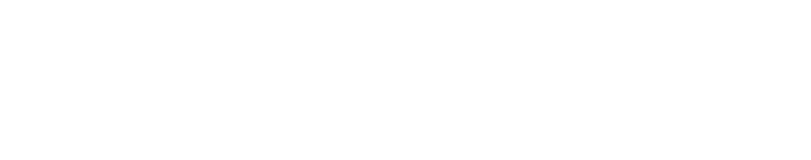
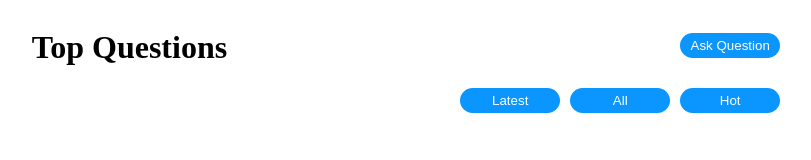
Before and after one commit to KeertiPawar8/Programmers-Hub, a plain HTML site: page ask_page/ask.html in a window 1280 px wide. Shown: the whole page, without its empty margins (229-1040 px from the left). Drawn offline with Linux system fonts and the light colour scheme.

Commit message:
all questions page

```diff
--- a/ask_page/ask.css
+++ b/ask_page/ask.css
@@ -0,0 +1,42 @@
+
+#mid{
+    width: 60%;
+    margin-left: 20%;
+    margin-right: 30%;
+}
+
+#container{
+    width: 60%;
+    margin-left: 20%;
+    margin-right: 30%;
+}
+
+#top{
+    display: flex;
+    justify-content: space-between;
+}
+
+.btncol{
+    background-color: #0a95ff;
+    color: #ffffff;
+    padding: 5px;
+    border: 0px;
+    width: 100px;
+    margin-right: 10px;
+    border-radius: 15px;
+}
+
+.btncol:hover{
+    background-color: coral;
+    transition: all 0.5s;
+    cursor: pointer;
+}
+
+#ask{
+    margin-top: 25px;
+}
+
+#top2{
+    display: flex;
+    justify-content: end;
+}
--- a/ask_page/ask.html
+++ b/ask_page/ask.html
@@ -5,8 +5,23 @@
     <meta http-equiv="X-UA-Compatible" content="IE=edge">
     <meta name="viewport" content="width=device-width, initial-scale=1.0">
     <title>Document</title>
+    <link rel="stylesheet" href="ask.css">
 </head>
 <body>
-
+    <div id="navbar"></div>
+    <div id="mid">
+        <div id="top">
+            <div><h1>Top Questions</h1></div>
+            <div><button class="btncol" id="ask">Ask Question</button></div>
+        </div>
+        <div id="top2">
+            <button class="btncol" id="latest">Latest</button>
+            <button class="btncol" id="all">All</button>
+            <button class="btncol" id="hot">Hot</button>
+        </div>
+    </div>
+    <div id="container"></div>
 </body>
 </html>
+
+<script src="ask.js" type="module"></script>
```
